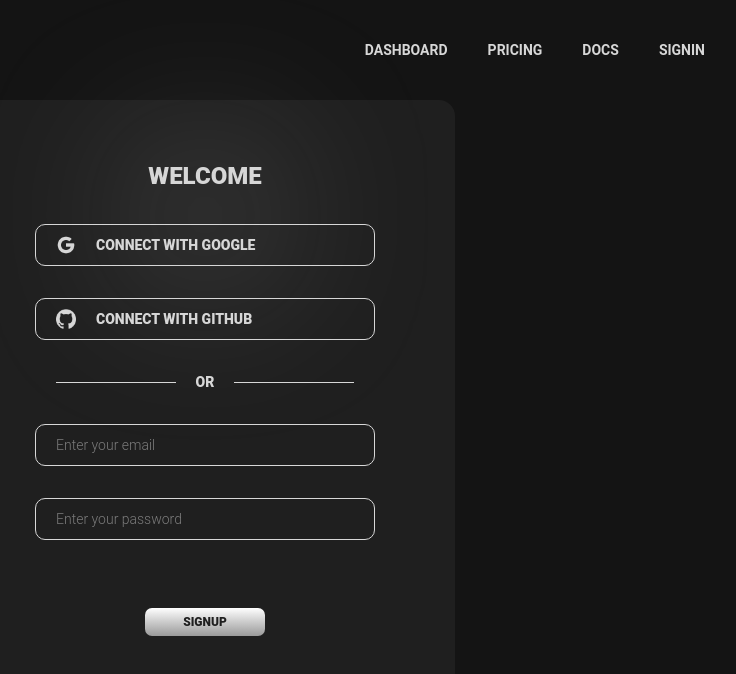
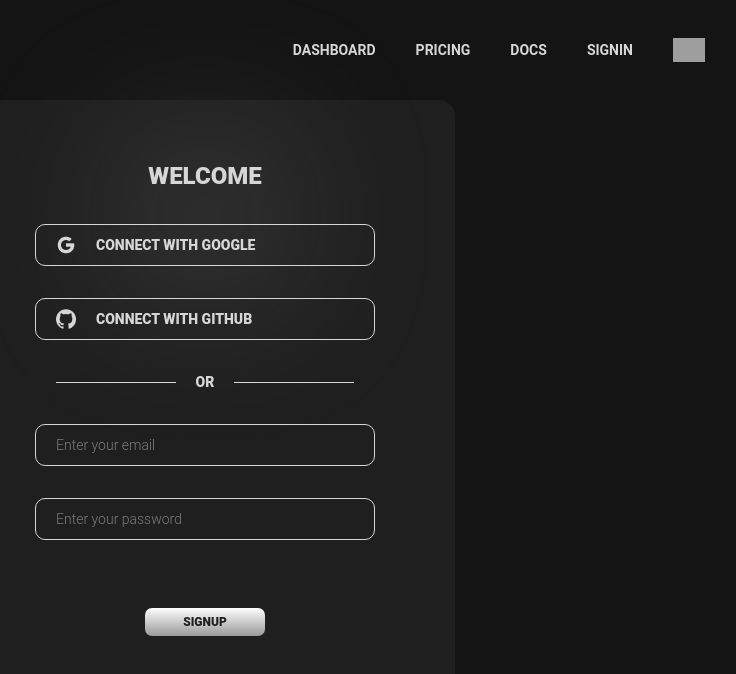
Before and after one commit to scrom-2511/Beepitt, a React (Vite) app in the folder frontend/: page /signup in a window 1280 px wide. Shown: the top 674 px of the page, without its empty margins (435-1171 px from the left). Built offline with nearby package versions, Linux system fonts and the light colour scheme; grey boxes are pictures that could not be loaded.

Commit message:
added settings in navigation bar

```diff
--- a/frontend/src/components/NavigationBar.tsx
+++ b/frontend/src/components/NavigationBar.tsx
@@ -18,6 +18,9 @@ const NavigationBar = ({position}:{position:Position}) => {
       {buttons.map((btn, index)=>(
         <button key={index} className="button-navigation h-[70px]" onClick={() => navigate(`/${btn.navigate}`)}>{ btn.key }</button>
       ))}
+        <button className="button-navigation h-[70px]" onClick={() => navigate("/settings")}>
+          <img src="/images/settings.png" alt="" className="h-6" />
+        </button>
       </div>
     </div>
   )
```
